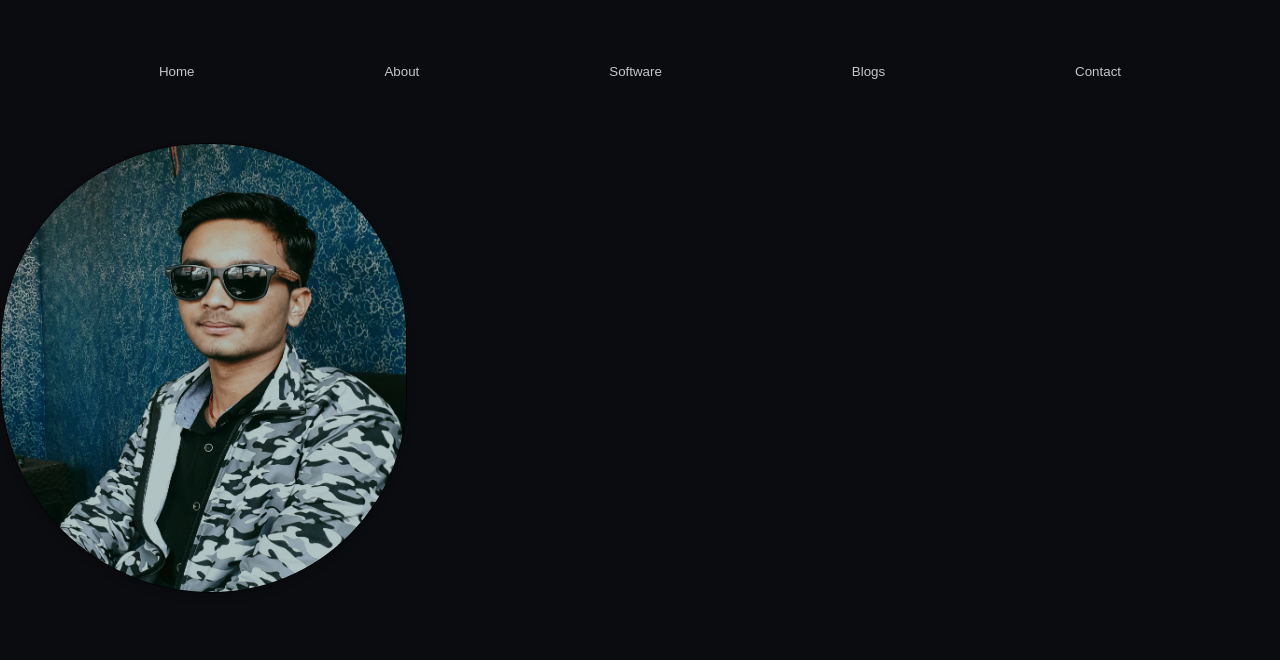
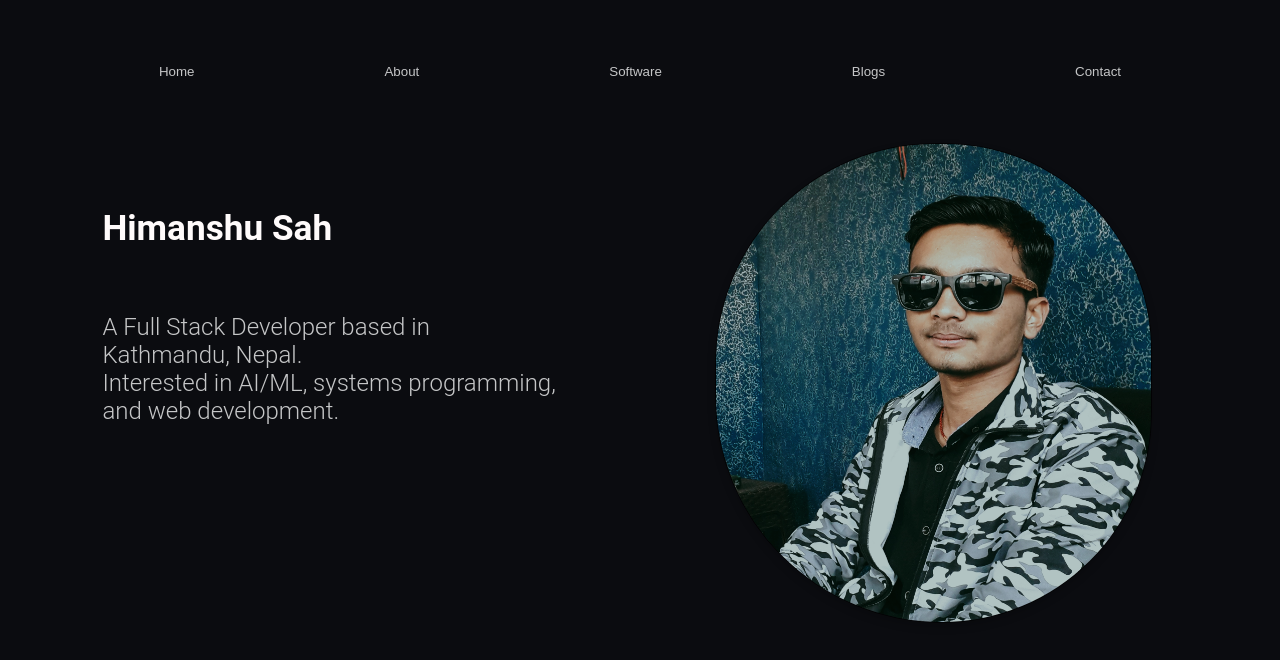
Before and after one commit to Sahhimanshu7/PersonalWebsiteReact, a JavaScript app in the folder my-website/: page / in a window 1280 px wide. Shown: the top 660 px of the page. Built offline with nearby package versions, Linux system fonts and the light colour scheme.

Commit message:
Added logo and description, Resized image and positioned it

```diff
--- a/my-website/src/App.js
+++ b/my-website/src/App.js
@@ -1,5 +1,5 @@
 import Header from "./Components/Header";
-import  Photo  from "./Components/Photo.js";
+import Logo from "./Components/Logo";
 
 
 
@@ -7,7 +7,7 @@ function App({reverse}) {
   return (
     <>
     < Header />
-     <Photo />
+    <Logo />
     </>
 
   );
--- /dev/null
+++ b/my-website/src/Components/Intro.js
@@ -0,0 +1,14 @@
+
+function Intro() {
+    return (
+        <div className="intro">
+           <div className="First-line">A Full Stack Developer based in </div>
+           <div className="Second-Line">Kathmandu, Nepal.</div>
+
+           <div className="Second-line">Interested in AI/ML, systems programming,</div>
+           <div className="Third-Line"> and web development.</div>
+        </div>
+    )
+}
+
+export default Intro;
--- /dev/null
+++ b/my-website/src/Components/Logo.js
@@ -0,0 +1,16 @@
+import Photo from "./Photo";
+import Intro from "./Intro";
+
+function Logo(){
+    return (
+        <>
+        <Photo />
+        <div className="logo">
+            <h1>Himanshu Sah</h1>
+        </div>
+        <Intro />
+        </>
+    )
+}
+
+export default Logo;
--- a/my-website/src/index.css
+++ b/my-website/src/index.css
@@ -35,11 +35,35 @@ code {
 
 
 .Main-Photo{
-  width: 407px;
-  height: 450px;
+  width: 437px;
+  height: 480px;
   opacity: 0.8;
   border: 1px solid #000000;
   box-sizing: border-box;
   filter: drop-shadow(0px 4px 4px rgba(0, 0, 0, 0.25));
   border-radius: 308px 290px 294px 318px;
+
+  position: absolute;
+  right: 10%;
 }
+
+.logo{
+  font-family: Roboto;
+  font-style: normal;
+  font-weight: bold;
+  font-size: 1.1rem;
+
+  color: #FFFBFB;
+  padding: 5% 8%;
+}
+
+.intro{
+  width:90%;
+  padding: 0% 8%;
+  font-family: Roboto;
+  font-style: normal;
+  font-weight: 300;
+  font-size: 1.5rem;
+
+  color: #C5C6C7;
+}
```
